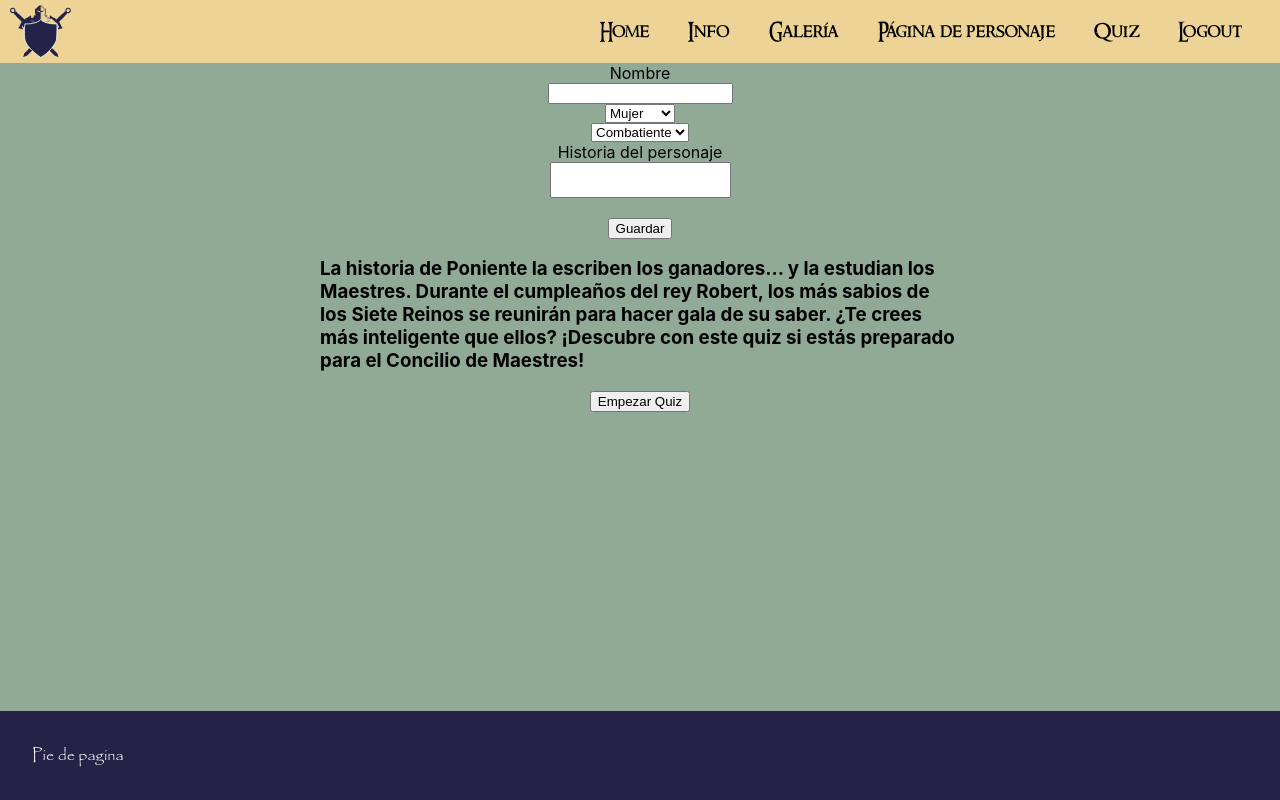
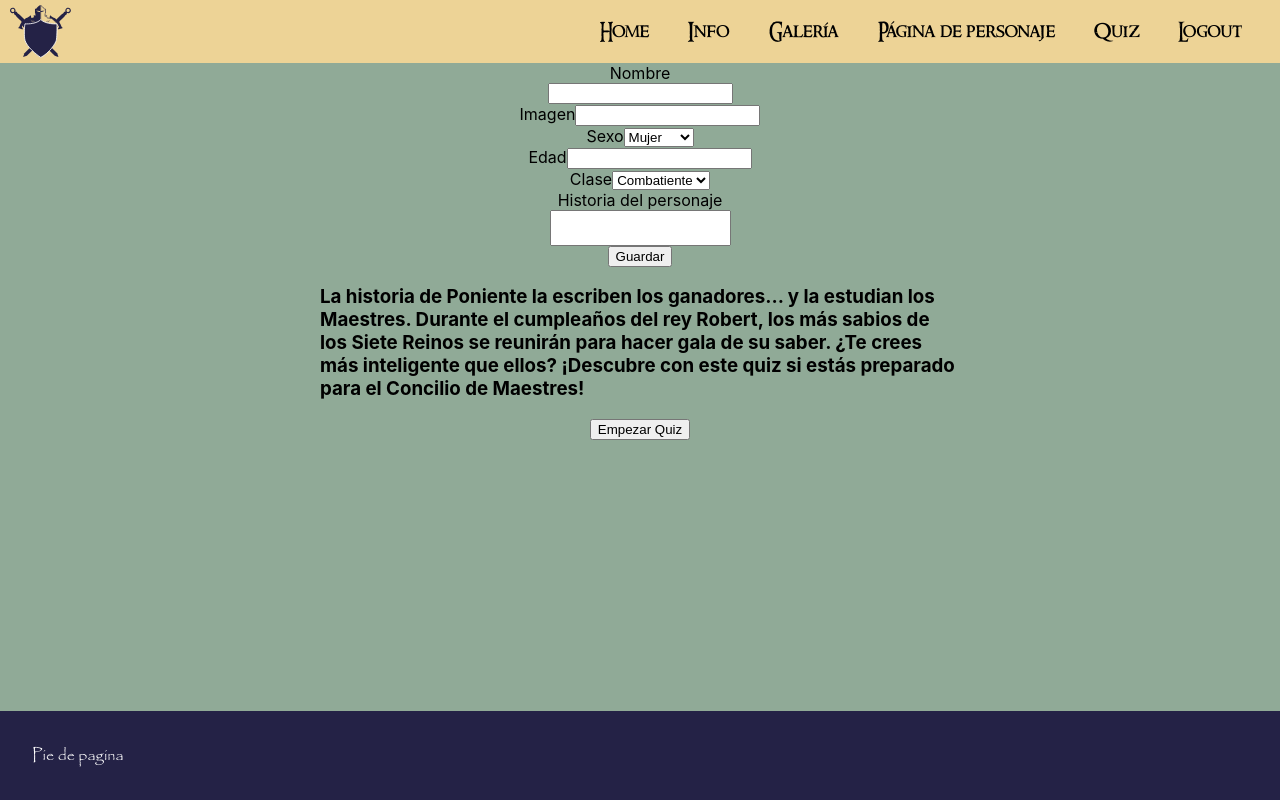
Before and after one commit to Sariiituus/tormenta-de-espadas, a React (Create React App) app: page /character-profile in a window 1280 px wide. Built offline with nearby package versions, Linux system fonts and the light colour scheme; the HTML template or start-up script is replaced by a standard one.

Commit message:
añadido imagen y edad

```diff
--- a/src/components/CharacterProfile/CharacterProfile.jsx
+++ b/src/components/CharacterProfile/CharacterProfile.jsx
@@ -43,9 +43,14 @@ const CharacterProfile = () => {
             <span>El nombre debe tener más de 2 caracteres</span>
           )}
         </div>
+        <div className="character-profile_image">
+          <label>Imagen</label>
+
+          <input type="text" name="image" />
+        </div>
+        <div className="character-profile_gender">
+          <label>Sexo</label>
           <select
-          defaultValue="Elige tu género"
-          className="character-profile_gender"
             {...register("gender", {
               required: true,
             })}
@@ -53,6 +58,18 @@ const CharacterProfile = () => {
             <option value="female">Mujer</option>
             <option value="male">Hombre</option>
           </select>
+        </div>
+        <div className="character-profile_age">
+          <label>Edad</label>
+          <input
+            type="number"
+            {...register("age", {
+              required: true,
+            })}
+          />
+        </div>
+        <div className="character-profile_class">
+          <label>Clase</label>
           <select
             defaultValue="Elige tu clase"
             className="character-profile_class"
@@ -64,6 +81,7 @@ const CharacterProfile = () => {
             <option value="negociator">Negociador</option>
             <option value="sage">Sabio</option>
           </select>
+        </div>
         <div className="character-profile_story">
           <label>Historia del personaje</label>
           <textarea
@@ -76,15 +94,13 @@ const CharacterProfile = () => {
             className="character-profile_story-box"
           />
           {errors.story?.type === "maxLength" && (
-            <span>El límite de escritura es de 1000 caracteres</span>
+            <span>El límite de escritura es de 700 caracteres</span>
           )}
           {errors.story?.type === "minLength" && (
             <span>La historia debe tener como mínimo 200 caracteres</span>
           )}
         </div>
-        <div className="character-image">
-          <img src="" alt="" />
-        </div>
+
         <input type="submit" value="Guardar" />
       </form>
       <div className="quiz-me">
```
Lines whose indentation alone changed are shown as unchanged.
